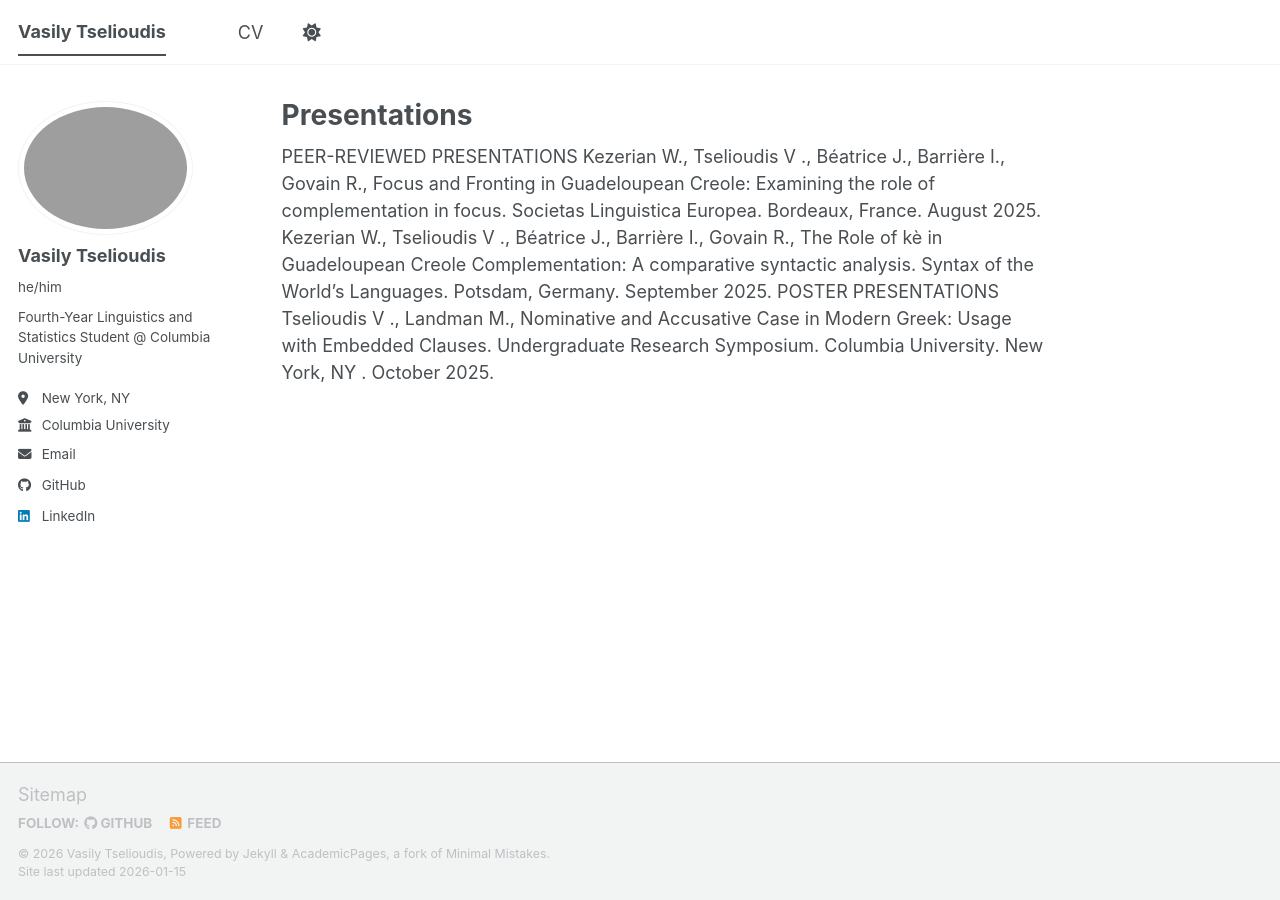
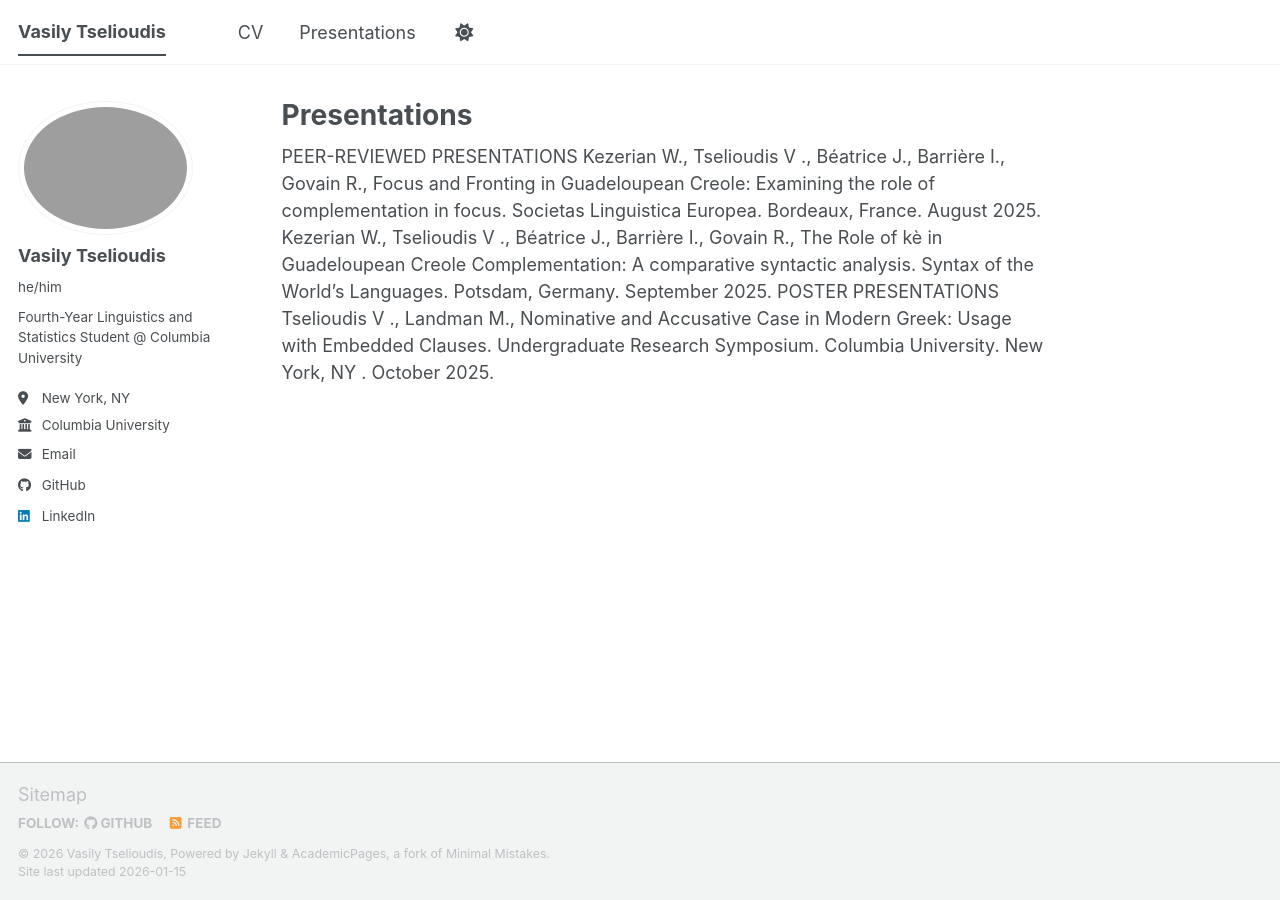
Before and after one commit to vtselioudis/vtselioudis.github.io, a Jekyll site: the page built from _pages/presentations.md, in a window 1280 px wide. Built offline with Jekyll 4.4.1, drawn with Linux system fonts in a browser that asks for light colours; a script bundle is joined from its source files by our own code; library files that are not in the unit come from our copies.

Commit message:
Update navigation.yml

```diff
--- a/_data/navigation.yml
+++ b/_data/navigation.yml
@@ -26,6 +26,9 @@ main:
   - title: "CV"
     url: /files/vtselioudis CV.pdf
 
+  - title: "Presentations"
+    url: /presentations/
+
   # - title: "CV"
   #   url: /cv-json/
 
```
